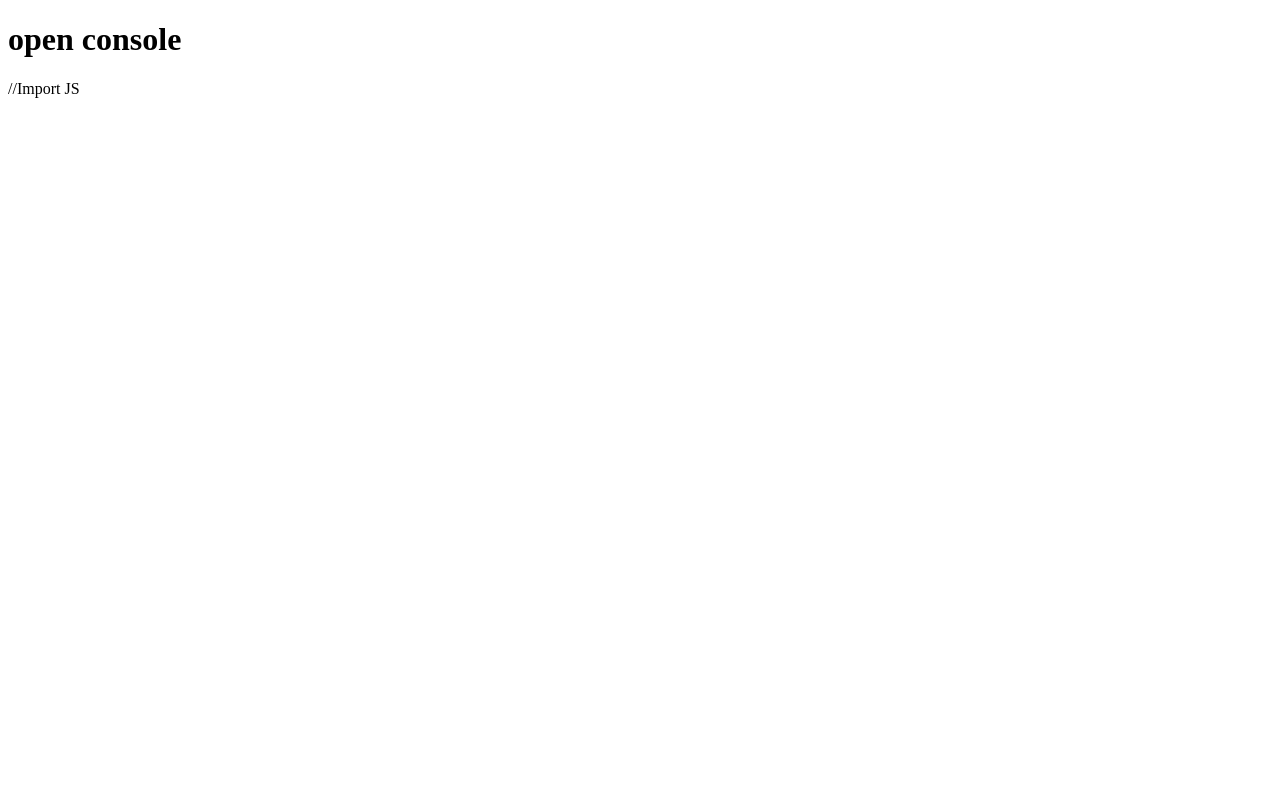
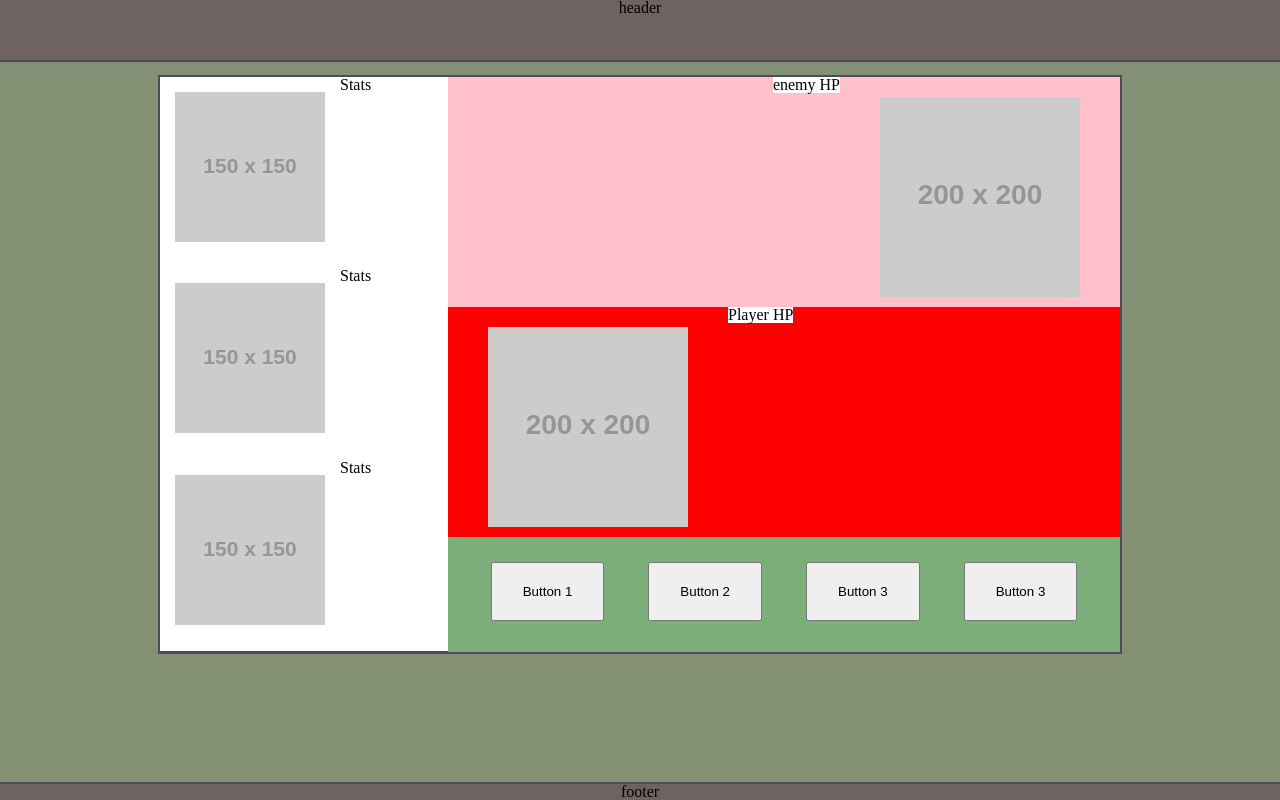
Before and after one commit to Zachary-paulson/Battle-Monsters, a plain HTML site: page index.html in a window 1280 px wide. Drawn offline with Linux system fonts and the light colour scheme; files that its build step writes are made by us from their sources; placeholder pictures from the web are drawn by us.

Commit message:
layout complete

```diff
--- /dev/null
+++ b/assets/reset.css
@@ -0,0 +1,48 @@
+/* http://meyerweb.com/eric/tools/css/reset/
+   v2.0 | 20110126
+   License: none (public domain)
+*/
+
+html, body, div, span, applet, object, iframe,
+h1, h2, h3, h4, h5, h6, p, blockquote, pre,
+a, abbr, acronym, address, big, cite, code,
+del, dfn, em, img, ins, kbd, q, s, samp,
+small, strike, strong, sub, sup, tt, var,
+b, u, i, center,
+dl, dt, dd, ol, ul, li,
+fieldset, form, label, legend,
+table, caption, tbody, tfoot, thead, tr, th, td,
+article, aside, canvas, details, embed,
+figure, figcaption, footer, header, hgroup,
+menu, nav, output, ruby, section, summary,
+time, mark, audio, video {
+margin: 0;
+padding: 0;
+border: 0;
+font-size: 100%;
+font: inherit;
+vertical-align: baseline;
+}
+/* HTML5 display-role reset for older browsers */
+article, aside, details, figcaption, figure,
+footer, header, hgroup, menu, nav, section {
+display: block;
+}
+body {
+line-height: 1;
+}
+ol, ul {
+list-style: none;
+}
+blockquote, q {
+quotes: none;
+}
+blockquote:before, blockquote:after,
+q:before, q:after {
+content: '';
+content: none;
+}
+table {
+border-collapse: collapse;
+border-spacing: 0;
+}
--- a/assets/style.css
+++ b/assets/style.css
@@ -0,0 +1,106 @@
+body{
+    background: #839073;
+    text-align: center;
+    margin: 0 !important;
+    padding: 0px;
+
+}
+
+#header{
+    position: fixed;
+    top: 0;
+    width: 100%;
+    height: 60px;
+    background-color: #6e6362;
+    border-bottom: 2px solid #4e4a59;
+}
+
+#container{
+    background: #6e6362;
+    border: 2px solid #4e4a59;
+    width: 960px;
+    height: 575px;
+    margin: 75px auto;
+
+}
+
+#starterPokemon{
+    background: #4e4a59;
+    width: 30%;
+    height: 100%;
+    float: left;
+}
+
+#pokemonBox{
+    background: #ffffff;
+    width: 100%;
+    height: 33.3%;
+}
+
+#pokemonBox h2{
+    float: left;
+}
+
+#pokemonBox a{
+    margin: 15px;
+    float: left;
+}
+
+#battleArea{
+    background: #839073;
+    width: 70%;
+    height: 80%;
+    float: left;
+}
+
+#enemyStage, #playerStage{
+    background: pink;
+    width: 100%;
+    height: 50%;
+}
+
+#playerStage{
+    background: red;
+}
+
+#playerStage a{
+    margin: 20px 40px;
+    float: left;
+}
+
+#playerStage h2{
+    background: #ffffff;
+    float: left;
+}
+#enemyStage a{
+    margin: 20px 40px;
+    float: right;
+}
+
+#enemyStage h2{
+    background: #ffffff;
+
+    float: right;
+}
+
+#btnsContainer{
+    background: #7cae7a;
+    width: 70%;
+    height: 20%;
+    float: left;
+}
+
+#btnsContainer button{
+    margin: 25px 20px;
+    padding: 20px 30px;
+}
+
+
+
+#footer{
+    position: fixed;
+    bottom: 0;
+    width: 100%;
+    background: #6e6362;
+    border-top: 2px solid #4e4a59;
+}
--- a/index.html
+++ b/index.html
@@ -1,23 +1,62 @@
 <!DOCTYPE html>
 <html lang="en">
+
 <head>
     <meta charset="UTF-8">
     <meta name="viewport" content="width=device-width, initial-scale=1.0">
     <meta http-equiv="X-UA-Compatible" content="ie=edge">
+    <link rel="stylesheet" type="text/css" href="reset.css">
+    <link rel="stylesheet" href="assets/style.css">
     <title>Pokemon-RPG</title>
 </head>
+
 <body>
-    <header>
+    <header id="header">
+        <h1>header</h1>
+    </header>
 
-    </header>
-    <h1>open console</h1>
+    <div id="container">
+        <div id="starterPokemon">
+            <div id="pokemonBox">
+                <a href="https://placeholder.com/"><img src="https://via.placeholder.com/150" alt="pokemon"></a>
+                <h2>Stats</h2>
+            </div>
+            <div id="pokemonBox">
+                <a href="https://placeholder.com/"><img src="https://via.placeholder.com/150" alt="pokemon"></a>
+                <h2>Stats</h2>
+            </div>
+            <div id="pokemonBox">
+                <a href="https://placeholder.com/"><img src="https://via.placeholder.com/150" alt="pokemon"></a>
+                <h2>Stats</h2>
+            </div>
+        </div>
+        <div id="battleArea">
+            <div id="enemyStage">
+                    <a href="https://placeholder.com/"><img src="https://via.placeholder.com/200" alt="pokemon"></a>
+                    <h2>enemy HP</h2>
+            </div>
+            <div id="playerStage">
+                    <a href="https://placeholder.com/"><img src="https://via.placeholder.com/200" alt="pokemon"></a>
+                    <h2>Player HP</h2>
+            </div>
+        </div>
+        <div id="btnsContainer">
+            <button>Button 1</button>
+            <button>Button 2</button>
+            <button>Button 3</button>
+            <button>Button 3</button>
+        </div>
+    </div>
 
-    <footer>
 
+
+    <footer id="footer">
+        <h4>footer</h4>
     </footer>
 
 
-    //Import JS
+    <!-- Import JS -->
     <script src="assets/game.js"></script>
 </body>
+
 </html>
```
